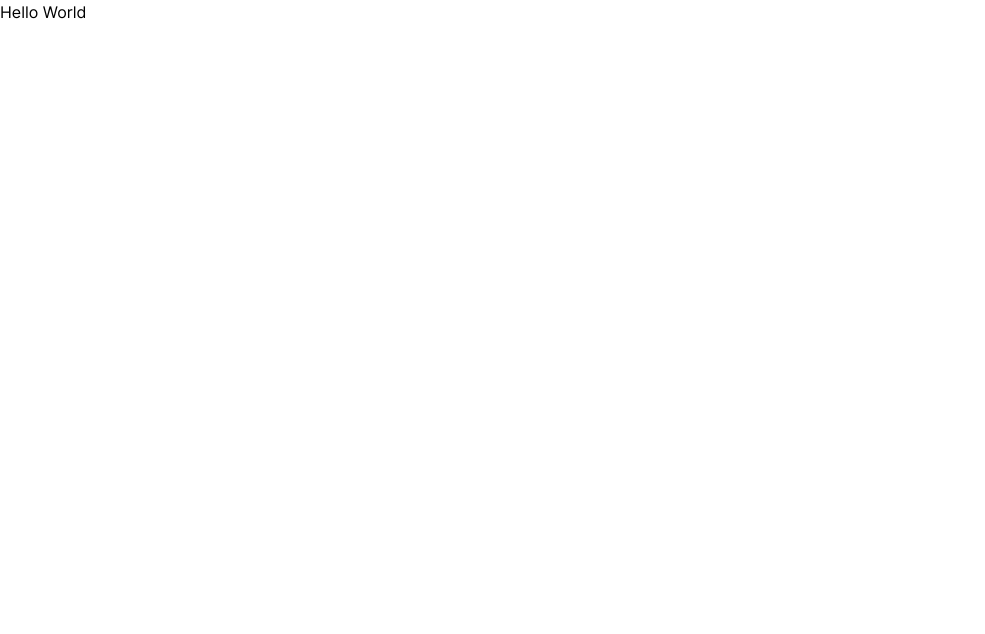
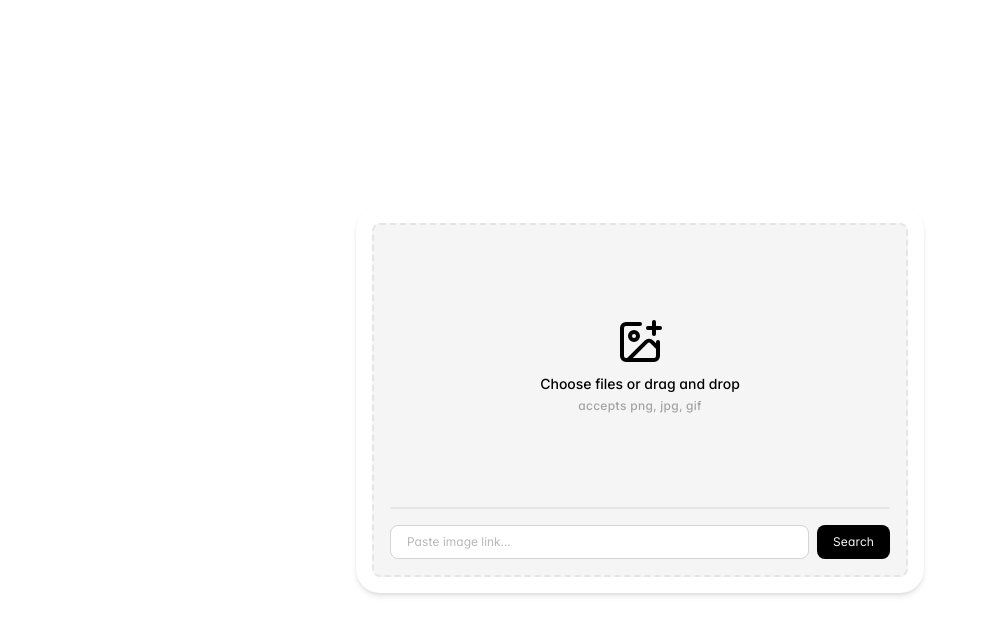
Before and after one commit to jesseborg/image-cropper, a React (Vite) app: page / in a window 1280 px wide. Shown: the top 634 px of the page, without its empty margins (0-985 px from the left). Built offline with nearby package versions, Linux system fonts and the light colour scheme.

Commit message:
add basic first page

```diff
--- a/package.json
+++ b/package.json
@@ -12,6 +12,7 @@
   "dependencies": {
     "@react-spring/web": "^9.7.3",
     "@use-gesture/react": "^10.3.0",
+    "lucide-react": "^0.288.0",
     "react": "^18.2.0",
     "react-dom": "^18.2.0",
     "zod": "^3.22.4"
@@ -27,6 +28,8 @@
     "eslint-plugin-react-hooks": "^4.6.0",
     "eslint-plugin-react-refresh": "^0.4.3",
     "postcss": "^8.4.31",
+    "prettier": "^3.0.3",
+    "prettier-plugin-tailwindcss": "^0.5.6",
     "tailwindcss": "^3.3.3",
     "typescript": "^5.0.2",
     "vite": "^4.4.5"
--- a/src/App.tsx
+++ b/src/App.tsx
@@ -1,9 +1,38 @@
+import { ImagePlus } from 'lucide-react';
+import { Button } from './components/button';
+import { Container } from './components/container';
+import { Input } from './components/input';
+
 function App() {
 	return (
-		<main>
-			<h1>Hello World</h1>
+		<main className="flex h-screen items-center justify-center">
+			<ImageUpload />
 		</main>
 	);
 }
 
+function ImageUpload() {
+	return (
+		<Container>
+			{/* DropZone */}
+			<div className="flex flex-col gap-4 rounded-lg border-2 border-dashed border-neutral-200 bg-neutral-100 p-4">
+				<div className="flex h-[250px] w-[500px] flex-col items-center justify-center gap-2">
+					<ImagePlus className="h-12 w-12 stroke-black" />
+					<div className="space-y-1 text-center">
+						<p className="text-sm font-medium">Choose files or drag and drop</p>
+						<p className="text-xs font-medium tracking-wide text-neutral-400">
+							accepts png, jpg, gif
+						</p>
+					</div>
+				</div>
+				<hr className="h-[2px] bg-neutral-200" />
+				<div className="flex gap-2">
+					<Input placeholder="Paste image link..." />
+					<Button>Search</Button>
+				</div>
+			</div>
+		</Container>
+	);
+}
+
 export default App;
--- /dev/null
+++ b/src/components/button.tsx
@@ -0,0 +1,18 @@
+import { ButtonHTMLAttributes, PropsWithChildren } from 'react';
+
+type ButtonProps = object;
+
+export function Button({
+	children,
+	...props
+}: PropsWithChildren<ButtonProps & ButtonHTMLAttributes<HTMLButtonElement>>) {
+	return (
+		<button
+			type="button"
+			{...props}
+			className="rounded-lg bg-black px-4 py-2 text-xs font-normal tracking-[0.0125em] text-white"
+		>
+			{children}
+		</button>
+	);
+}
--- /dev/null
+++ b/src/components/container.tsx
@@ -0,0 +1,7 @@
+import { PropsWithChildren } from "react";
+
+type ContainerProps = object;
+
+export function Container({ children }: PropsWithChildren<ContainerProps>) {
+	return <div className="bg-white rounded-3xl shadow-md p-4">{children}</div>;
+}
--- /dev/null
+++ b/src/components/input.tsx
@@ -0,0 +1,13 @@
+import { InputHTMLAttributes } from 'react';
+
+type InputProps = object & InputHTMLAttributes<HTMLInputElement>;
+
+export function Input({ ...props }: InputProps) {
+	return (
+		<input
+			type="text"
+			className="flex-1 rounded-lg border border-neutral-300 px-4 py-2 text-xs text-neutral-800 outline-none placeholder:text-neutral-400/80"
+			{...props}
+		/>
+	);
+}
```
Also changed, not shown: prettier.config.js (added, +15 -0 lines), tsconfig.json (indentation only), 1 other file (tests, documents, lock files or other folders).
